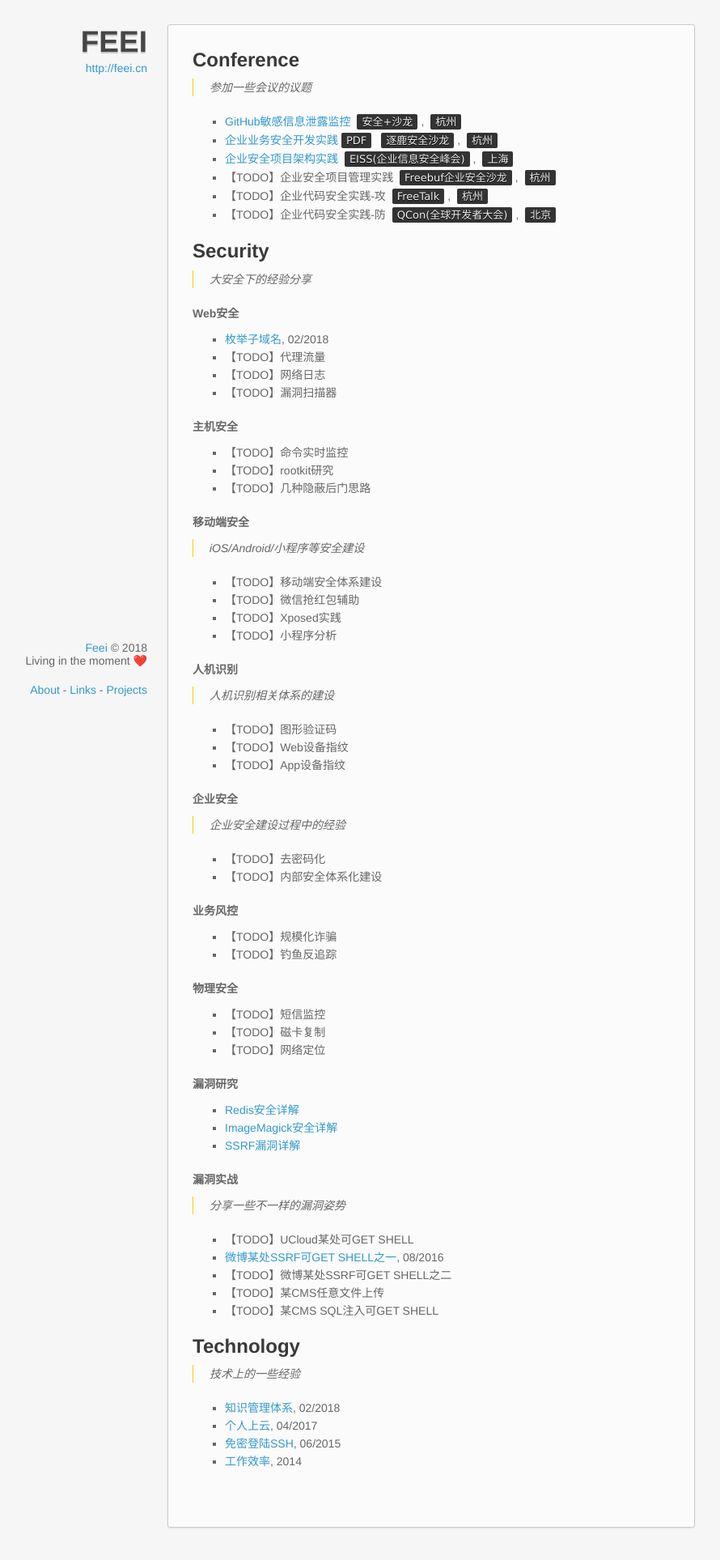
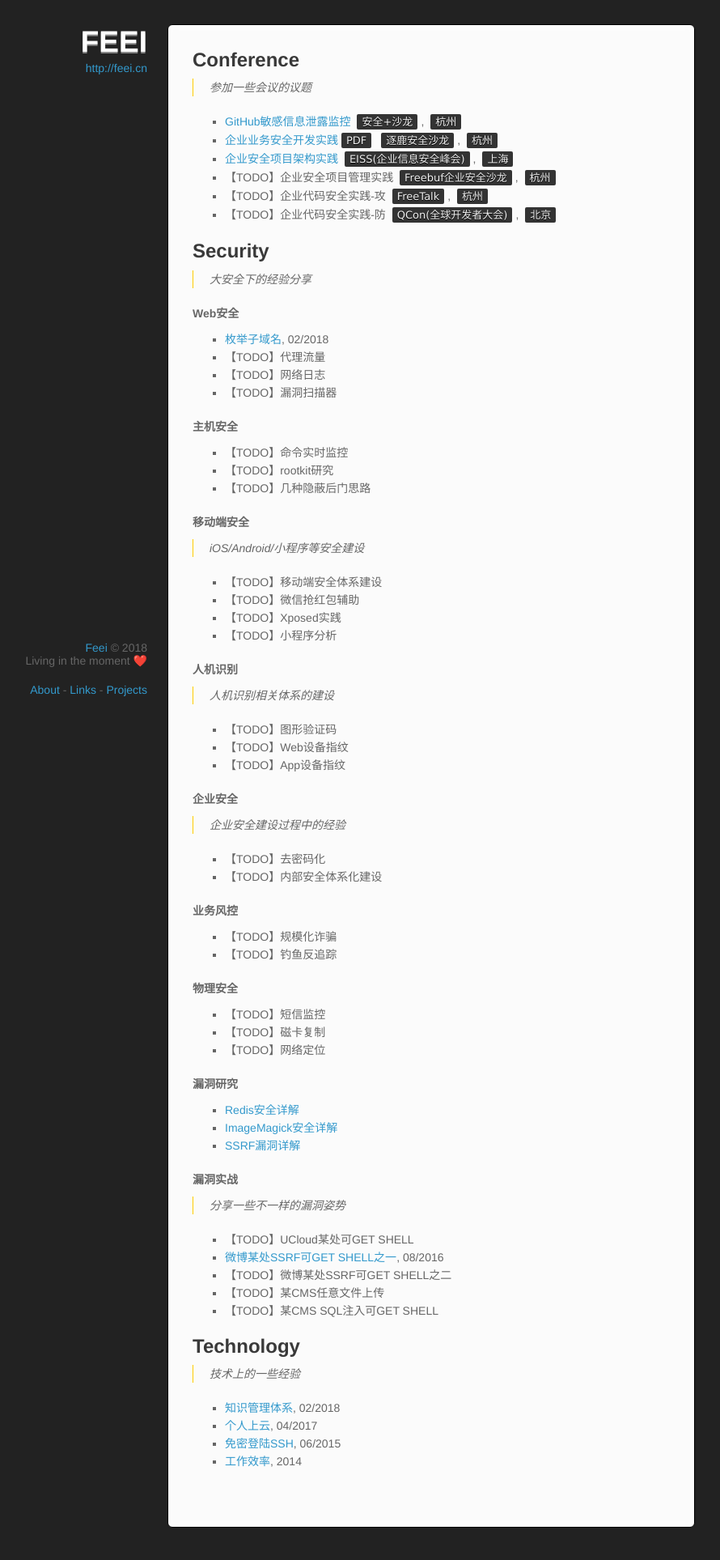
Before and after one commit to limengmingx/Papers, a Jekyll site: the page built from README.md, in a window 1280 px wide. Shown: the whole page at 81% size, without its empty margins (108-998 px from the left). Built offline with Jekyll 4.4.1, drawn with Linux system fonts in a browser that asks for light colours; our own code applies the rules of GitHub Pages for plain Markdown files; a script that is not in the unit is left out; comment, search, counter and statistics services are not loaded.

Commit message:
Update style.scss

```diff
--- a/assets/css/style.scss
+++ b/assets/css/style.scss
@@ -343,7 +343,7 @@ body {
     font-weight: 300;
     margin: 0px;
     padding: 0px 0 20px 0px;
-    background: #f6f6f6
+    background: #222
 }
 
 h1, h2, h3, h4, h5, h6 {
@@ -496,8 +496,8 @@ header {
 }
 
 header h1 {
-    color: #464646;
-    text-shadow: 0px 2px 0px #c7c7c7;
+    color: #fdfdfd;
+    text-shadow: 0px 2px 0px #888;
     font-size: 37px;
     margin: 0px;
     white-space: nowrap;
@@ -608,8 +608,8 @@ section {
     margin: 30px 0 20px 0;
     position: relative;
     background: #fbfbfb;
-    border-radius: 3px;
-    border: 1px solid #cbcbcb;
+    border-radius: 6px;
+    border: 1px solid #000;
     box-shadow: 0px 1px 2px rgba(0, 0, 0, 0.09), inset 0px 0px 2px 2px rgba(255, 255, 255, 0.5), inset 0 0 5px 5px rgba(255, 255, 255, 0.4)
 }
 
```
